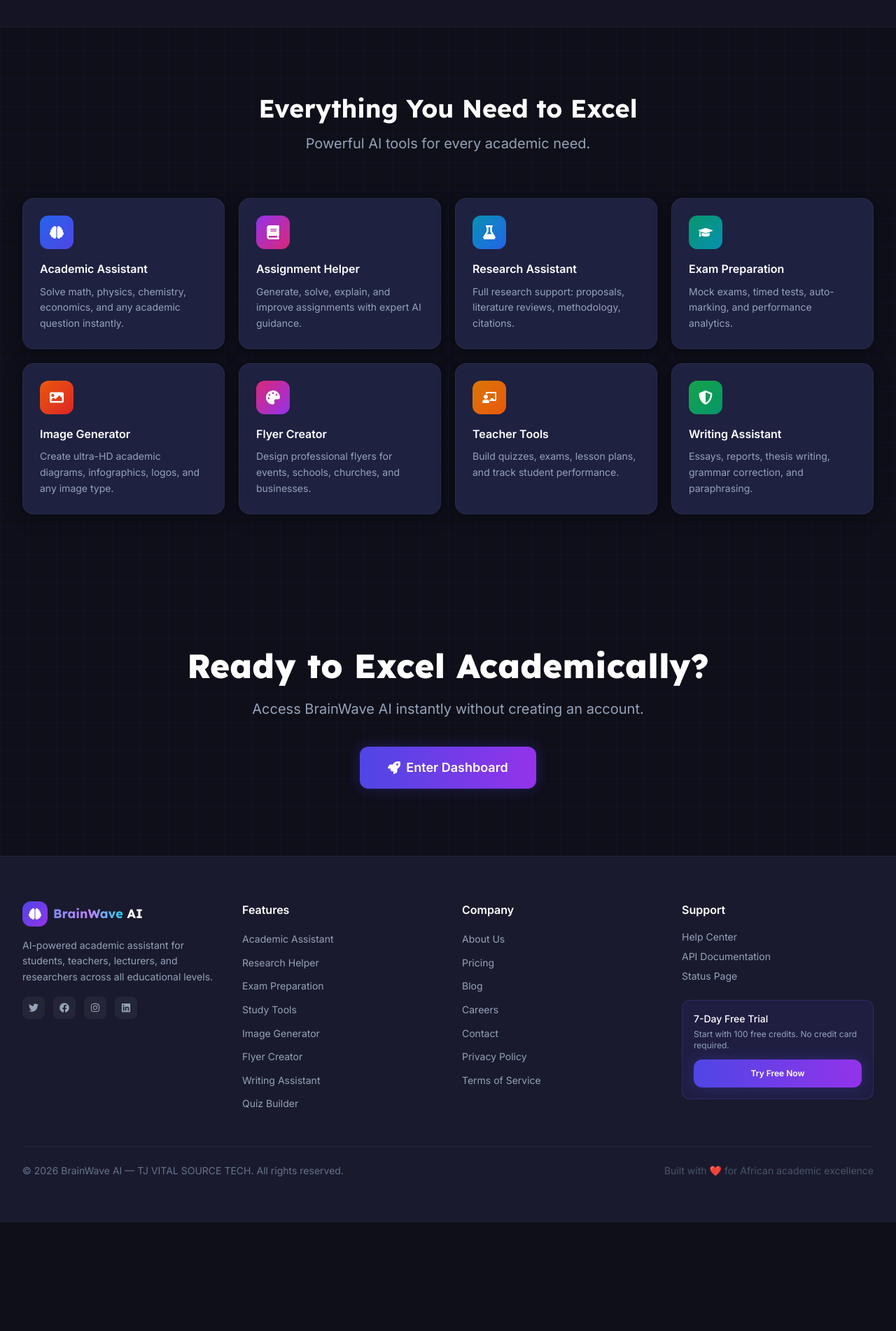
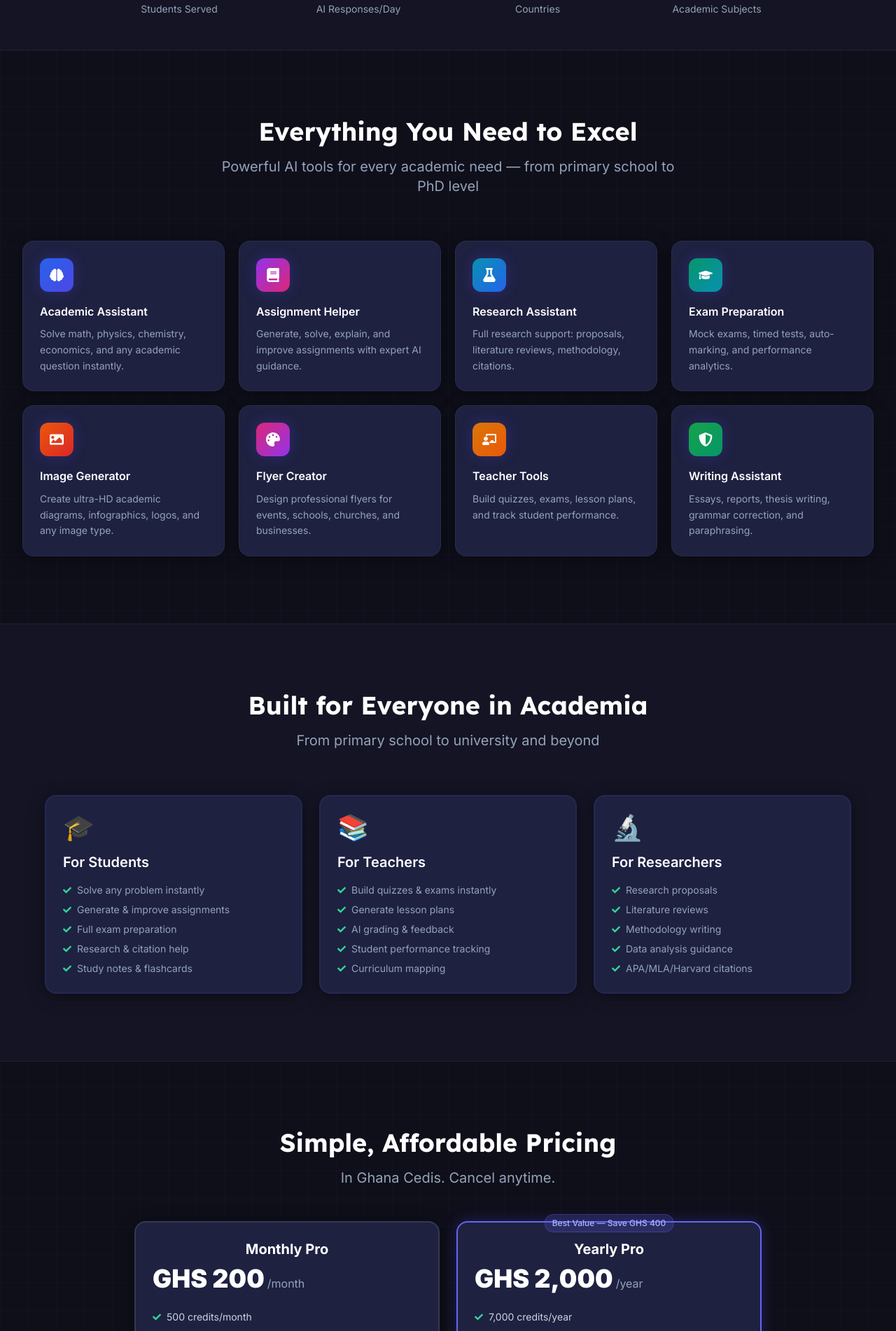
Before and after one commit to xstrem39/brainwave-ai, a Next.js app: page /brainwave-ai/ in a window 1280 px wide. Shown: the part 888-2790 px from the top of the page at 70% size. Before the commit the page ends 2635 px from the top, so only its background shows below. Built offline with nearby package versions, Linux system fonts and the light colour scheme.

Commit message:
Update index.js

```diff
--- a/src/pages/index.js
+++ b/src/pages/index.js
@@ -6,7 +6,7 @@ import Footer from '../components/layout/Footer';
 import {
   FaBrain, FaRocket, FaGraduationCap, FaChalkboardTeacher,
   FaFlask, FaImage, FaPalette, FaBook, FaShieldAlt,
-  FaStar, FaCheck, FaPlay, FaMagic,
+  FaStar, FaCheck, FaArrowRight, FaPlay, FaMagic,
   FaQuoteLeft, FaUsers, FaBolt, FaGlobe,
 } from 'react-icons/fa';
 
@@ -47,16 +47,17 @@ export default function HomePage() {
       <Head>
         <title>BrainWave AI — Powering Academic Excellence with AI</title>
       </Head>
-
       <div className="min-h-screen bg-dark-900 grid-pattern">
         <Navbar />
 
         {/* Hero */}
         <section className="relative pt-32 pb-20 px-4 sm:px-6 lg:px-8 overflow-hidden">
+          {/* Background glows */}
           <div className="absolute top-20 left-1/4 w-96 h-96 bg-primary-600/20 rounded-full blur-3xl pointer-events-none" />
           <div className="absolute top-40 right-1/4 w-64 h-64 bg-purple-600/15 rounded-full blur-3xl pointer-events-none" />
 
           <div className="max-w-6xl mx-auto text-center relative">
+            {/* Badge */}
             <div className="inline-flex items-center gap-2 bg-primary-600/10 border border-primary-500/20 rounded-full px-4 py-2 text-sm font-medium text-primary-300 mb-8 animate-fade-in">
               <FaMagic className="text-primary-400" size={12} />
               <span>Powered by Tuurosung Joseph, CEO</span>
@@ -70,21 +71,21 @@ export default function HomePage() {
             </h1>
 
             <p className="text-xl text-slate-400 max-w-3xl mx-auto mb-10 leading-relaxed animate-fade-in">
-              BrainWave AI helps students, teachers, lecturers, and researchers across all levels excel academically with intelligent AI tools.
+              BrainWave AI helps students, teachers, lecturers, and researchers across all levels excel academically with intelligent AI tools — from solving equations to generating research proposals.
             </p>
 
             <div className="flex flex-col sm:flex-row gap-4 justify-center items-center mb-16">
-              <Link href="/dashboard" className="btn-primary text-base px-8 py-4 text-lg">
-                <FaRocket size={18} /> Start Now
+              <Link href="/register" className="btn-primary text-base px-8 py-4 text-lg">
+                <FaRocket size={18} /> Start Free Trial — 7 Days
               </Link>
-
               <Link href="#features" className="btn-secondary text-base px-8 py-4">
                 <FaPlay size={14} /> See Features
               </Link>
             </div>
 
+            {/* Floating feature badges */}
             <div className="flex flex-wrap justify-center gap-3 text-sm">
-              {['✓ Instant Access', '✓ Unlimited Guest Mode', '✓ AI Ready', '✓ No Login Required'].map(t => (
+              {['✓ No Credit Card Required', '✓ 100 Free Credits', '✓ Instant Access', '✓ Ghana-Based Payments'].map(t => (
                 <span key={t} className="bg-white/5 border border-white/10 rounded-full px-4 py-1.5 text-slate-400">{t}</span>
               ))}
             </div>
@@ -115,16 +116,16 @@ export default function HomePage() {
             <div className="text-center mb-16">
               <h2 className="section-title text-white mb-4">Everything You Need to Excel</h2>
               <p className="text-xl text-slate-400 max-w-2xl mx-auto">
-                Powerful AI tools for every academic need.
+                Powerful AI tools for every academic need — from primary school to PhD level
               </p>
             </div>
 
             <div className="grid grid-cols-1 sm:grid-cols-2 lg:grid-cols-4 gap-5">
-              {features.map((f) => {
+              {features.map((f, i) => {
                 const Icon = f.icon;
                 return (
                   <div key={f.title} className="card group hover:scale-[1.03] cursor-pointer">
-                    <div className={`w-12 h-12 rounded-xl bg-gradient-to-br ${f.color} flex items-center justify-center mb-4`}>
+                    <div className={`w-12 h-12 rounded-xl bg-gradient-to-br ${f.color} flex items-center justify-center mb-4 shadow-glow group-hover:scale-110 transition-transform`}>
                       <Icon className="text-white" size={20} />
                     </div>
                     <h3 className="font-semibold text-white mb-2">{f.title}</h3>
@@ -136,19 +137,110 @@ export default function HomePage() {
           </div>
         </section>
 
+        {/* For Everyone */}
+        <section className="py-24 px-4 bg-dark-800/50 border-y border-white/5">
+          <div className="max-w-6xl mx-auto">
+            <div className="text-center mb-16">
+              <h2 className="section-title text-white mb-4">Built for Everyone in Academia</h2>
+              <p className="text-xl text-slate-400">From primary school to university and beyond</p>
+            </div>
+            <div className="grid md:grid-cols-3 gap-6">
+              {[
+                { title: 'For Students', icon: '🎓', points: ['Solve any problem instantly', 'Generate & improve assignments', 'Full exam preparation', 'Research & citation help', 'Study notes & flashcards'] },
+                { title: 'For Teachers', icon: '📚', points: ['Build quizzes & exams instantly', 'Generate lesson plans', 'AI grading & feedback', 'Student performance tracking', 'Curriculum mapping'] },
+                { title: 'For Researchers', icon: '🔬', points: ['Research proposals', 'Literature reviews', 'Methodology writing', 'Data analysis guidance', 'APA/MLA/Harvard citations'] },
+              ].map(group => (
+                <div key={group.title} className="card border-2 border-primary-500/10 hover:border-primary-500/30 transition-all">
+                  <div className="text-4xl mb-4">{group.icon}</div>
+                  <h3 className="text-xl font-semibold text-white mb-4">{group.title}</h3>
+                  <ul className="space-y-2">
+                    {group.points.map(p => (
+                      <li key={p} className="flex items-center gap-2 text-sm text-slate-400">
+                        <FaCheck className="text-emerald-400 flex-shrink-0" size={12} />
+                        {p}
+                      </li>
+                    ))}
+                  </ul>
+                </div>
+              ))}
+            </div>
+          </div>
+        </section>
+
+        {/* Pricing Preview */}
+        <section className="py-24 px-4">
+          <div className="max-w-4xl mx-auto text-center">
+            <h2 className="section-title text-white mb-4">Simple, Affordable Pricing</h2>
+            <p className="text-xl text-slate-400 mb-12">In Ghana Cedis. Cancel anytime.</p>
+            <div className="grid md:grid-cols-2 gap-6 mb-10">
+              {[
+                { name: 'Monthly Pro', price: 'GHS 200', period: '/month', highlight: false, features: ['500 credits/month', 'All AI tools', 'Image generation', 'Research assistant', 'Priority support'] },
+                { name: 'Yearly Pro', price: 'GHS 2,000', period: '/year', highlight: true, badge: 'Best Value — Save GHS 400', features: ['7,000 credits/year', 'All Monthly features', '+500 bonus credits', 'Advanced analytics', 'Dedicated support'] },
+              ].map(plan => (
+                <div key={plan.name} className={`subscription-card ${plan.highlight ? 'border-primary-500 shadow-glow' : 'border-white/10'}`}>
+                  {plan.badge && (
+                    <div className="absolute -top-3 left-1/2 -translate-x-1/2 badge-primary text-xs whitespace-nowrap">{plan.badge}</div>
+                  )}
+                  <h3 className="text-xl font-bold text-white mb-2">{plan.name}</h3>
+                  <div className="flex items-baseline gap-1 mb-6">
+                    <span className="text-4xl font-black text-white">{plan.price}</span>
+                    <span className="text-slate-400">{plan.period}</span>
+                  </div>
+                  <ul className="space-y-2 mb-6">
+                    {plan.features.map(f => (
+                      <li key={f} className="flex items-center gap-2 text-sm text-slate-300">
+                        <FaCheck className="text-emerald-400 flex-shrink-0" size={12} /> {f}
+                      </li>
+                    ))}
+                  </ul>
+                  <Link href="/subscription/plans" className={plan.highlight ? 'btn-primary w-full justify-center' : 'btn-secondary w-full justify-center'}>
+                    Get Started
+                  </Link>
+                </div>
+              ))}
+            </div>
+            <p className="text-slate-400 text-sm">7-day free trial included with every new account. Payments via Paystack (Card, Mobile Money, Bank).</p>
+          </div>
+        </section>
+
+        {/* Testimonials */}
+        <section className="py-24 px-4 bg-dark-800/50 border-y border-white/5">
+          <div className="max-w-6xl mx-auto">
+            <h2 className="section-title text-white text-center mb-12">Loved by Academics</h2>
+            <div className="grid md:grid-cols-3 gap-6">
+              {testimonials.map((t) => (
+                <div key={t.name} className="card">
+                  <FaQuoteLeft className="text-primary-500/40 mb-4" size={24} />
+                  <p className="text-slate-300 text-sm leading-relaxed mb-4">"{t.text}"</p>
+                  <div className="flex items-center gap-3">
+                    <div className="w-10 h-10 rounded-full bg-gradient-to-br from-primary-600 to-purple-600 flex items-center justify-center text-white font-bold text-sm">
+                      {t.name.charAt(0)}
+                    </div>
+                    <div>
+                      <p className="font-semibold text-white text-sm">{t.name}</p>
+                      <p className="text-xs text-slate-500">{t.role}</p>
+                    </div>
+                    <div className="ml-auto flex text-amber-400">
+                      {Array(t.rating).fill(0).map((_, i) => <FaStar key={i} size={12} />)}
+                    </div>
+                  </div>
+                </div>
+              ))}
+            </div>
+          </div>
+        </section>
+
         {/* CTA */}
         <section className="py-24 px-4 text-center">
           <div className="max-w-3xl mx-auto">
             <h2 className="text-4xl md:text-5xl font-display font-black text-white mb-6">
               Ready to Excel Academically?
             </h2>
-
             <p className="text-xl text-slate-400 mb-10">
-              Access BrainWave AI instantly without creating an account.
+              Join thousands of students, teachers, and researchers already using BrainWave AI.
             </p>
-
-            <Link href="/dashboard" className="btn-primary text-lg px-10 py-4 inline-flex">
-              <FaRocket /> Enter Dashboard
+            <Link href="/register" className="btn-primary text-lg px-10 py-4 inline-flex">
+              <FaRocket /> Start Free — 7 Days, No Card Needed
             </Link>
           </div>
         </section>
```
